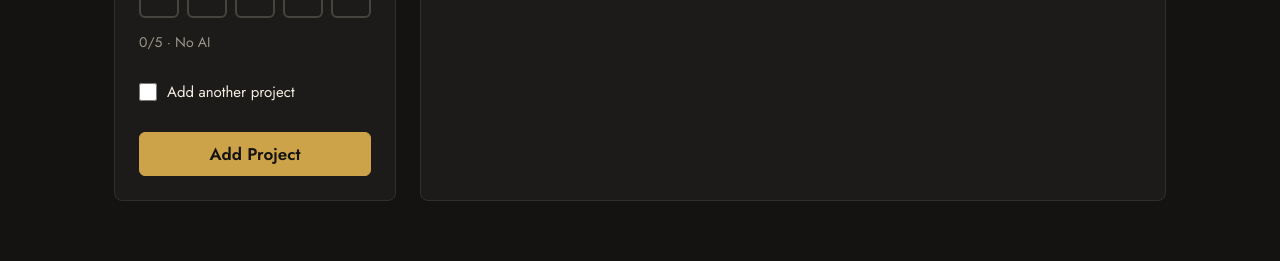
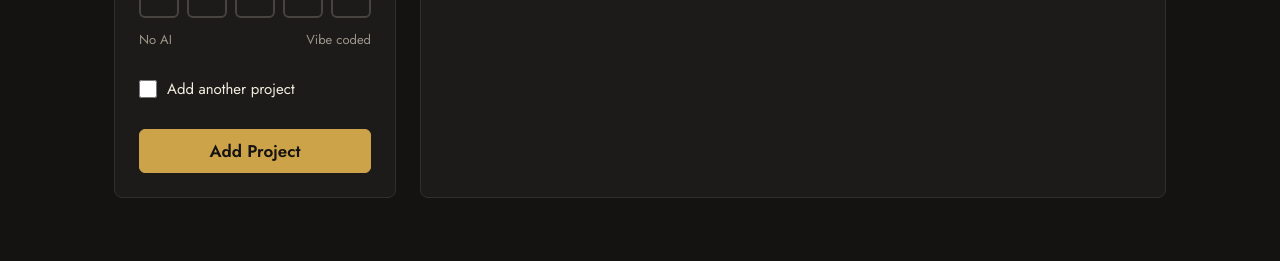
Before and after one commit to GeorgeCooke8809/project-dashboard, a Flask app: page /add-project in a window 1280 px wide. Shown: the part 742-1003 px from the top of the page. After the commit the page ends 940 px from the top, so only its background shows below. Run offline with Flask 3, Linux system fonts and the light colour scheme; the visitor is signed in with stand-in values (Sample User, id 1); parts of the project's set-up code (start-up, migrations or seed data) failed here and were passed over.

Commit message:
Replaced AI collaboration level names with a No AI to Vibe coded scale

```diff
--- a/frontend/static/css/style.css
+++ b/frontend/static/css/style.css
@@ -366,10 +366,13 @@ button.ai-rating-box:focus-visible {
     border-color: var(--ai-level-5-colour);
 }
 
-.ai-rating-name {
-    margin: 8px 0px 0px 0px;
+.ai-rating-scale {
+    display: flex;
+    justify-content: space-between;
+    width: 232px; /* The width of the 5 boxes and the gaps between them */
+    margin-top: 6px;
 
-    font-size: 14px;
+    font-size: 13px;
     color: var(--muted-text-colour);
 }
 
--- a/frontend/templates/add-project.html
+++ b/frontend/templates/add-project.html
@@ -45,8 +45,10 @@
                 <button type="button" class="ai-rating-box ai-rating-level-{{ level }}" aria-label="{{ level }} out of 5" onclick="setAiCollaboration({{ level }})"></button>
                 {% endfor %}
             </div>
-
-            <p id="ai-rating-name" class="ai-rating-name"></p>
+            <div class="ai-rating-scale">
+                <span>No AI</span>
+                <span>Vibe coded</span>
+            </div>
         </div>
 
         <label class="checkbox-label">
--- a/frontend/templates/details.html
+++ b/frontend/templates/details.html
@@ -45,8 +45,10 @@
                 <span class="ai-rating-box ai-rating-level-{{ level }}{% if level <= details['ai_collaboration'] %} ai-rating-filled{% endif %}"></span>
                 {% endfor %}
             </div>
-
-            <p id="ai-rating-name" class="ai-rating-name"></p>
+            <div class="ai-rating-scale">
+                <span>No AI</span>
+                <span>Vibe coded</span>
+            </div>
         </div>
     </div>
 
--- a/frontend/templates/edit-project.html
+++ b/frontend/templates/edit-project.html
@@ -45,8 +45,10 @@
                 <button type="button" class="ai-rating-box ai-rating-level-{{ level }}{% if level <= details['ai_collaboration'] %} ai-rating-filled{% endif %}" aria-label="{{ level }} out of 5" onclick="setAiCollaboration({{ level }})"></button>
                 {% endfor %}
             </div>
-
-            <p id="ai-rating-name" class="ai-rating-name"></p>
+            <div class="ai-rating-scale">
+                <span>No AI</span>
+                <span>Vibe coded</span>
+            </div>
         </div>
 
         <button type="submit" class="cta-button form-submit-button" id="edit-project-button">Edit Project</button>
```
